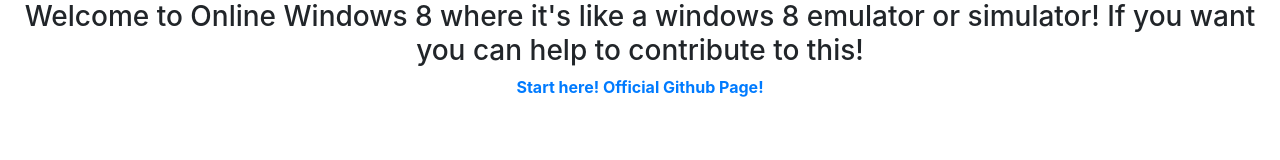
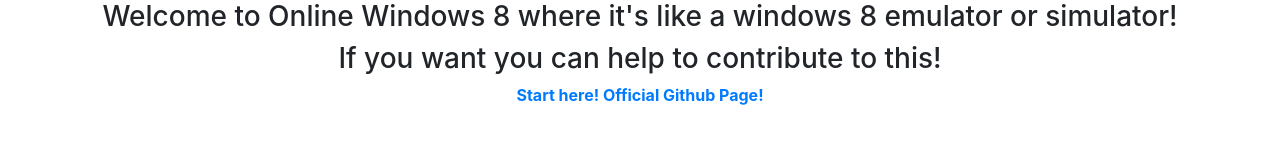
Before and after one commit to Alee14/windows8online, a plain HTML site: page index.html in a window 1280 px wide. Drawn offline with nearby package versions, Linux system fonts and the light colour scheme.

Commit message:
I think this is the last commit for the night!

```diff
--- a/index.html
+++ b/index.html
@@ -5,7 +5,8 @@
 </head>
 <body>
 <center>
-<h3>Welcome to Online Windows 8 where it's like a windows 8 emulator or simulator! If you want you can help to contribute to this!</h3>
+<h3>Welcome to Online Windows 8 where it's like a windows 8 emulator or simulator!</h3>
+<h3> If you want you can help to contribute to this!</h3>
 <b><a href ="/lockscreen/index.html">Start here!</a> <a href="https://github.com/Windows8Online/windows8online.github.io">Official Github Page!</a></b>
 </center>
 </body>
```
